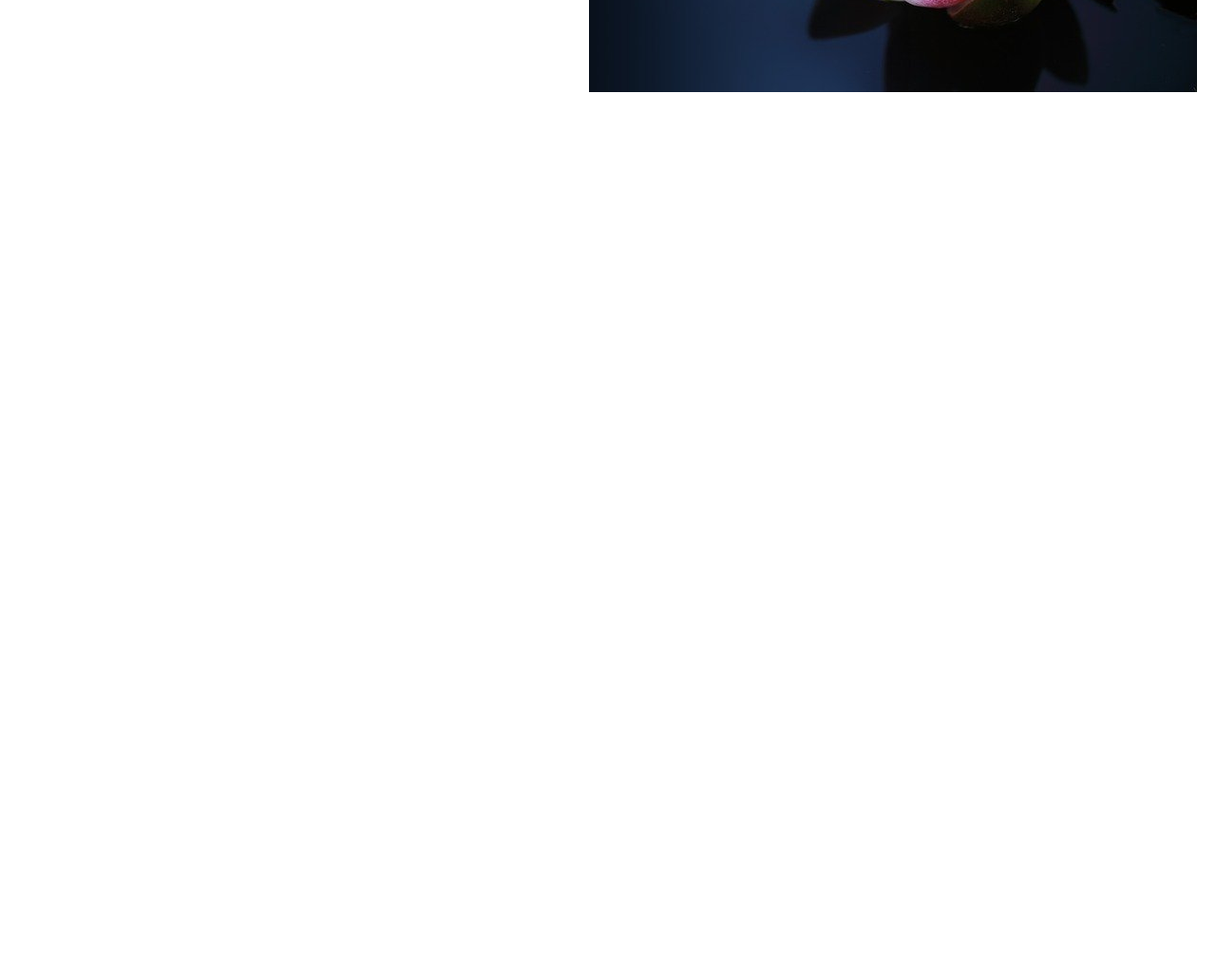
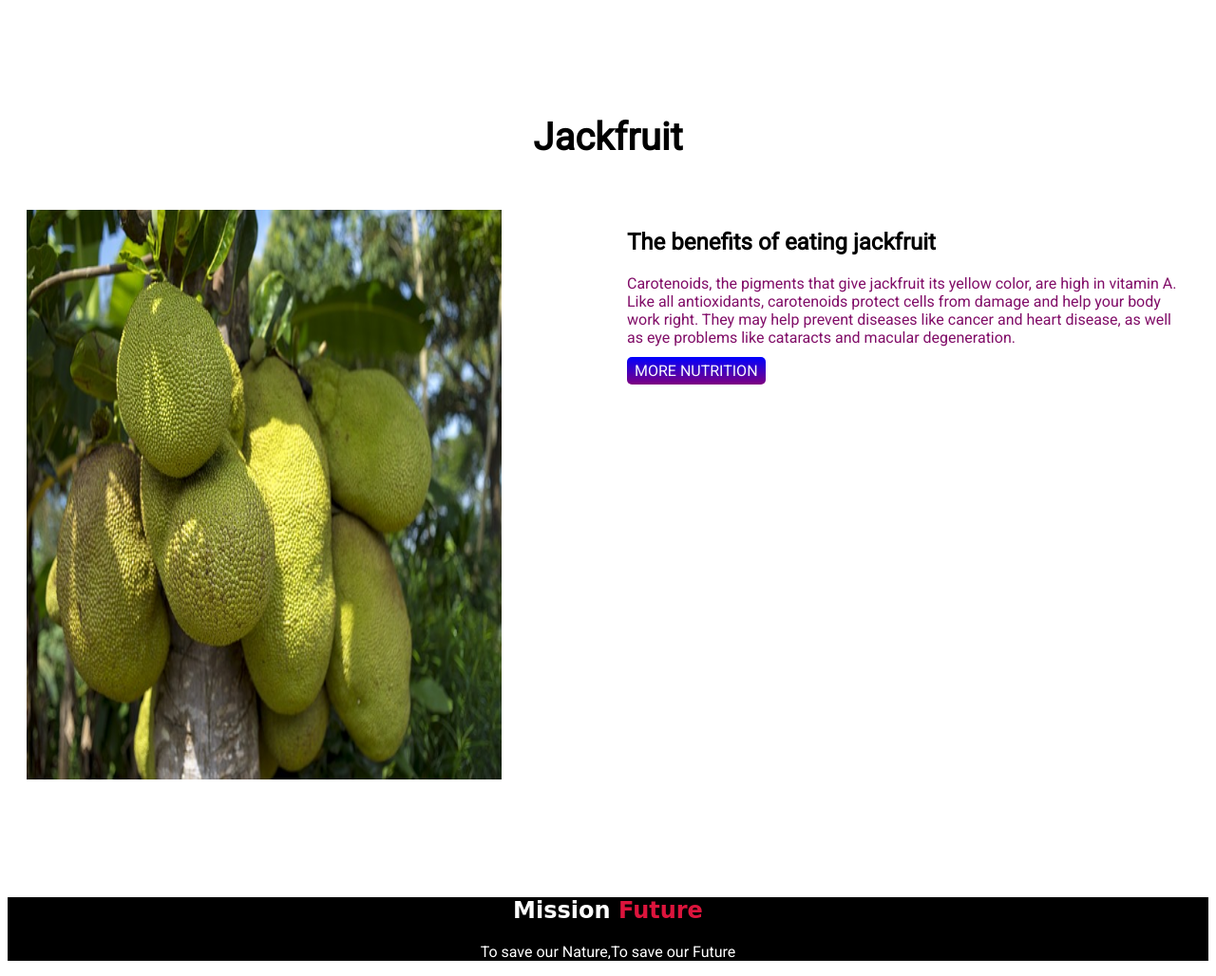
Before and after one commit to etikona/Bd-repo, a plain HTML site: page index.html in a window 1280 px wide. Shown: the part 2295-3323 px from the top of the page at 95% size. Before the commit the page ends 2516 px from the top, so only its background shows below. Drawn offline with Linux system fonts and the light colour scheme.

Commit message:
font,change and also image added

```diff
--- a/index.html
+++ b/index.html
@@ -41,7 +41,7 @@
     </section>
     <section  class="flexible-container" >
       <div class="placing">
-        <img src="tiger-ge7b48d49c_640.jpg" width="500" height="600" >
+        <img src="tiger-ge7b48d49c_640.jpg" width="400" height="500">
     </div>
     <div class="placing" >
         <h2>Royal Bengal Tiger</h2>
@@ -60,6 +60,28 @@
            <img src="water-lily-g92ab09820_640.jpg">
 
        </div>
-    </sectio>
+    </section>
+    <section>
+
+      <h1 id="text-center">Jackfruit</h1>
+       <div class="flexible-container">
+        <div  class="placing">
+
+            <img src="jackfruit-g211711425_640.jpg" width="500"height="600">
+        </div>
+        <div class="placing">
+            <h2>The benefits of eating jackfruit</h2>
+            <p  class="text-color">Carotenoids, the pigments that give jackfruit its yellow color, are high in vitamin A. Like all antioxidants, carotenoids protect cells from damage and help your body work right. They may help prevent diseases like cancer and heart disease, as well as eye problems like cataracts and macular degeneration.</p>
+           <a class="open-link" target="-blank" href="https://www.linkedin.com/company/programminghero/">MORE NUTRITION</a>
+
+
+        </div>
+
+       </div>
+    </section>
+    <footer>
+        <h2 id="font-use">Mission <span class="font-color">Future</span></h2>
+        <p>To save our Nature,To save our Future</p>
+    </footer>
 </body>
 </html>
--- a/style.css
+++ b/style.css
@@ -52,3 +52,17 @@ border-radius: 5px;
 .text-color{
     color:rgb(129, 13, 104);
 }
+#text-center{
+    text-align: center;
+}
+footer{
+    text-align: center;
+    background-color: black;
+    color:white;
+}
+#font-use{
+    font-family:cursive;
+}
+.font-color{
+    color:crimson;
+}
```
Also changed, not shown: jackfruit-g211711425_640.jpg (added).
